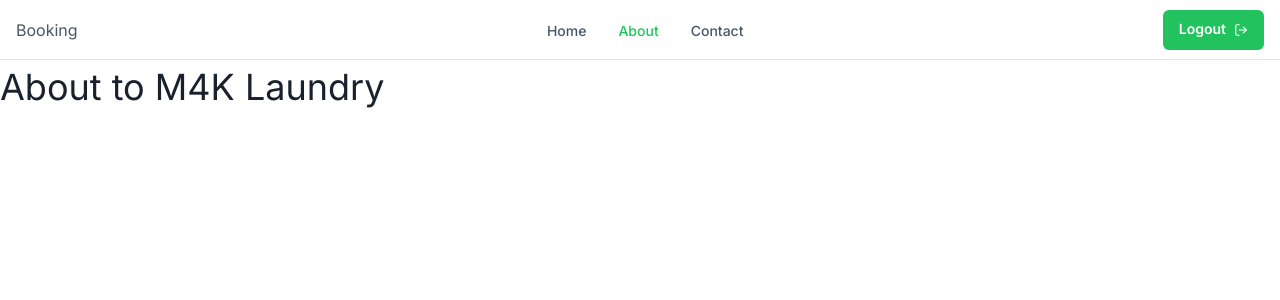
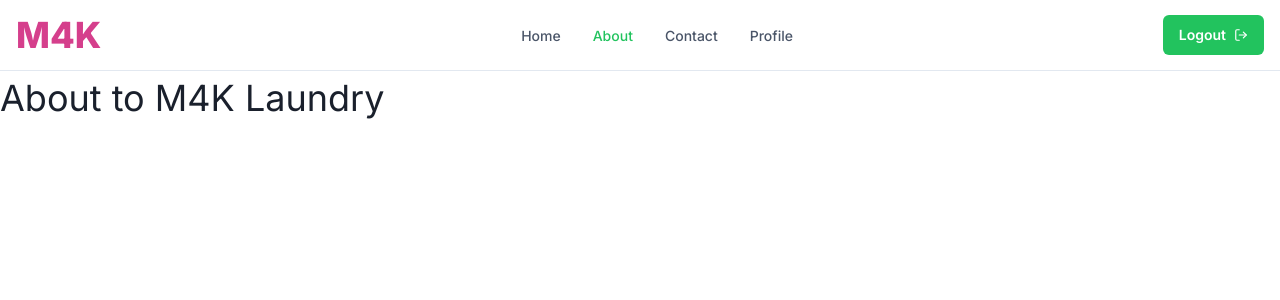
Before and after one commit to Coffee58511867/todo-app-nextjs, a Next.js app: page /customer/about in a window 1280 px wide. Shown: the top 300 px of the page. Built offline with nearby package versions, Linux system fonts and the light colour scheme.

Commit message:
Created customer pages

```diff
--- a/app/components/NavBar/HomeNav.tsx
+++ b/app/components/NavBar/HomeNav.tsx
@@ -47,7 +47,9 @@ export default function Navigation() {
         {/* Logo for Deskop devices */}
         <Show above="sm">
           {/* <Avatar name="Lebelo" src={Logo.src} /> */}
-          <Text  fontSize={'2xl'} fontWeight={'bold'}>M4K</Text>
+          <Text fontSize={"2xl"} fontWeight={"bold"}>
+            M4K
+          </Text>
         </Show>
         <Flex flex={{ base: 1 }} justify={{ base: "start", md: "center" }}>
           {/* // Logo for Small Devices below */}
--- a/app/components/NavBar/Navbar.tsx
+++ b/app/components/NavBar/Navbar.tsx
@@ -47,13 +47,13 @@ export default function Navigation() {
         {/* Logo for Deskop devices */}
         <Show above="sm">
           {/* <Avatar name="Lebelo" src={Logo.src} /> */}
-          <Text>Booking</Text>
+          <Text fontSize={'4xl'} fontWeight={800} color={'pink.500'}>M4K</Text>
         </Show>
         <Flex flex={{ base: 1 }} justify={{ base: "start", md: "center" }}>
           {/* // Logo for Small Devices below */}
           <Show below="sm">
             {/* <Avatar name="Lebelo" src={Logo.src} /> */}
-            <Text>Booking</Text>
+            <Text>M4K</Text>
           </Show>
 
           <Flex display={{ base: "none", md: "flex" }} ml={50}>
@@ -232,6 +232,10 @@ const NAV_ITEMS: Array<NavItem> = [
     label: "Contact",
     href: "/customer/contact",
   },
+  {
+    label: "Profile",
+    href: "/customer/profile",
+  },
 //   {
 //     label: "Transactions",
 //     href: "/agent/transactions",
```
Lines whose indentation alone changed are shown as unchanged.
